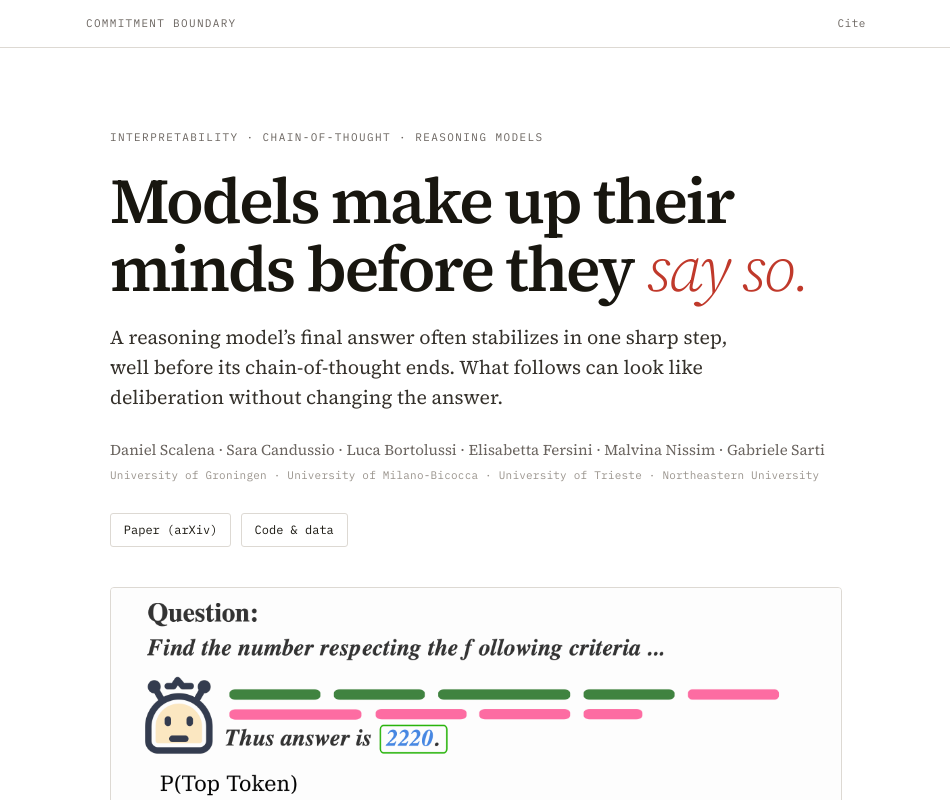
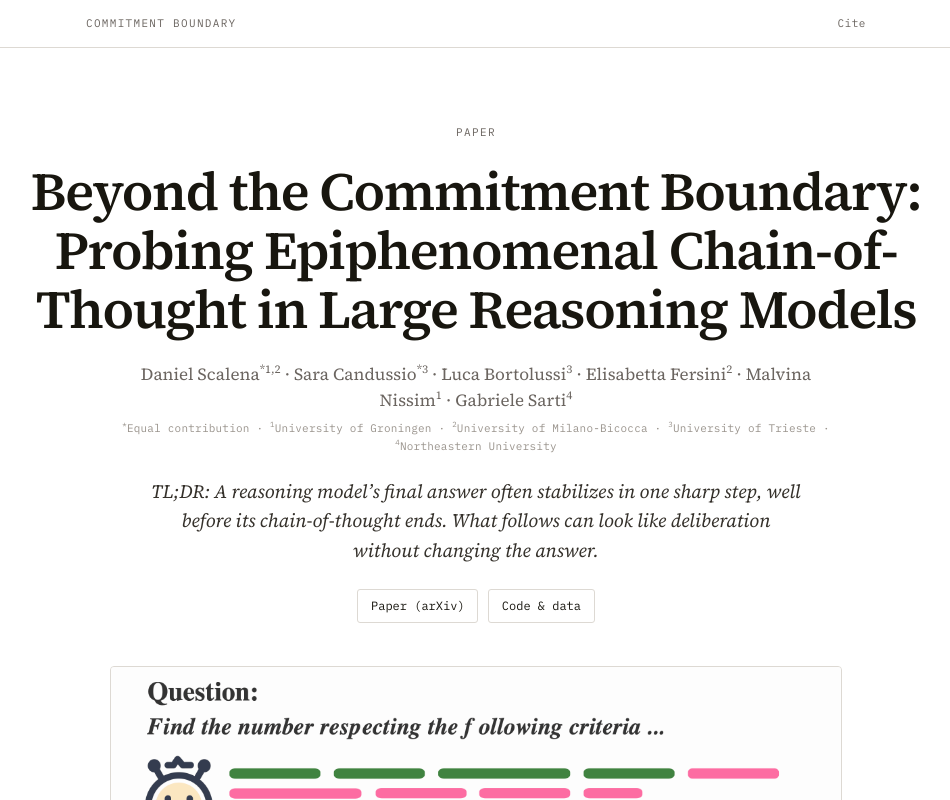
Before and after one commit to DanielSc4/Commitment-Boundary, a plain HTML site: page website/index.html in a window 1280 px wide. Shown: the top 800 px of the page, without its empty margins (164-1114 px from the left). Drawn offline with Linux system fonts and the light colour scheme.

Commit message:
Paper header

```diff
--- a/website/index.html
+++ b/website/index.html
@@ -5,11 +5,11 @@
 <meta name="viewport" content="width=device-width, initial-scale=1.0">
 <meta name="description" content="Beyond the Commitment Boundary: large reasoning models often settle on their final answer well before their chain-of-thought ends.">
 <link rel="canonical" href="https://commitment-boundary.danielsc4.it/">
-<meta property="og:title" content="Beyond the Commitment Boundary">
+<meta property="og:title" content="Beyond the Commitment Boundary: Probing Epiphenomenal Chain-of-Thought in Large Reasoning Models">
 <meta property="og:description" content="Large reasoning models often settle on their final answer well before their chain-of-thought ends.">
 <meta property="og:url" content="https://commitment-boundary.danielsc4.it/">
 <meta property="og:type" content="website">
-<title>Beyond the Commitment Boundary</title>
+<title>Beyond the Commitment Boundary: Probing Epiphenomenal Chain-of-Thought in Large Reasoning Models</title>
 <link rel="preconnect" href="https://fonts.googleapis.com">
 <link rel="preconnect" href="https://fonts.gstatic.com" crossorigin>
 <link href="https://fonts.googleapis.com/css2?family=Source+Serif+4:ital,opsz,wght@0,8..60,300;0,8..60,400;0,8..60,600;1,8..60,300;1,8..60,400&family=IBM+Plex+Mono:wght@400;600&display=swap" rel="stylesheet">
@@ -36,14 +36,17 @@ nav{
 .nav-links a{font-size:11px;letter-spacing:.05em;text-decoration:none;color:var(--mid)}
 .nav-links a:hover{color:var(--ink)}
 .page{max-width:780px;margin:auto;padding:0 1.5rem}
-.hero{padding:5rem 0 2.5rem}
+.hero{padding:4.7rem 0 2.7rem;text-align:center}
 .eyebrow{margin:0 0 1.25rem;font-size:11px;letter-spacing:.13em;text-transform:uppercase;color:var(--mid)}
-h1{max-width:730px;margin:0 0 1.25rem;font-size:clamp(2.25rem,6.5vw,4rem);font-weight:600;line-height:1.06;letter-spacing:-.035em}
+h1{width:min(92vw,900px);margin:0 50% 1.35rem;transform:translateX(-50%);font-size:clamp(2rem,4.4vw,3.35rem);font-weight:600;line-height:1.1;letter-spacing:-.025em}
 h1 em{color:var(--red);font-weight:300}
-.dek{max-width:650px;margin:0 0 1.5rem;font-size:1.22rem;line-height:1.55;color:var(--body)}
-.authors{margin:0 0 .25rem;font-size:15px;color:var(--mid)}
-.affiliations{margin:0 0 1.8rem;font-size:11px;line-height:1.6;letter-spacing:.02em;color:var(--faint);font-family:var(--mono)}
-.pill-row{display:flex;flex-wrap:wrap;gap:.6rem}
+.dek{max-width:650px;margin:0 auto 1.5rem;font-size:1.18rem;line-height:1.55;color:var(--body)}
+.authors{max-width:690px;margin:0 auto .45rem;font-size:17px;line-height:1.55;color:var(--mid)}
+.authors a{text-decoration:none;border-bottom:1px solid transparent;transition:.15s ease}
+.authors a:hover{color:var(--blue);border-bottom-color:var(--blue)}
+.authors sup,.affiliations sup{font-size:.68em;line-height:0;vertical-align:super}
+.affiliations{max-width:720px;margin:0 auto 1.35rem;font-size:11px;line-height:1.6;letter-spacing:.02em;color:var(--faint);font-family:var(--mono)}
+.pill-row{display:flex;flex-wrap:wrap;justify-content:center;gap:.6rem}
 .pill{
   display:inline-flex;align-items:center;padding:.35rem .8rem;border:1px solid var(--rule);
   border-radius:3px;font-size:12px;text-decoration:none;transition:.15s ease
@@ -97,11 +100,18 @@ pre{margin:1.3rem 0 0;padding:1rem;overflow:auto;border:1px solid var(--rule);bo
 
 <main class="page">
   <header class="hero">
-    <p class="eyebrow">Interpretability · Chain-of-Thought · Reasoning Models</p>
-    <h1>Models make up their minds before they <em>say so.</em></h1>
-    <p class="dek">A reasoning model’s final answer often stabilizes in one sharp step, well before its chain-of-thought ends. What follows can look like deliberation without changing the answer.</p>
-    <p class="authors">Daniel Scalena · Sara Candussio · Luca Bortolussi · Elisabetta Fersini · Malvina Nissim · Gabriele Sarti</p>
-    <p class="affiliations">University of Groningen · University of Milano-Bicocca · University of Trieste · Northeastern University</p>
+    <p class="eyebrow">Paper</p>
+    <h1>Beyond the Commitment Boundary:<br>Probing Epiphenomenal Chain-of-Thought in Large Reasoning Models</h1>
+    <p class="authors">
+      <a href="https://www.danielsc4.it/">Daniel Scalena</a><sup>*1,2</sup> ·
+      <a href="https://scholar.google.com/citations?user=ktAv1wgAAAAJ&amp;hl=en">Sara Candussio</a><sup>*3</sup> ·
+      <a href="https://ai-lab.units.it/?page_id=139">Luca Bortolussi</a><sup>3</sup> ·
+      <a href="https://scholar.google.com/citations?user=7_HTCfYAAAAJ&amp;hl=en">Elisabetta Fersini</a><sup>2</sup> ·
+      <a href="https://malvinanissim.github.io/">Malvina Nissim</a><sup>1</sup> ·
+      <a href="https://gsarti.com/">Gabriele Sarti</a><sup>4</sup>
+    </p>
+    <p class="affiliations"><sup>*</sup>Equal contribution · <sup>1</sup>University of Groningen · <sup>2</sup>University of Milano-Bicocca · <sup>3</sup>University of Trieste · <sup>4</sup>Northeastern University</p>
+    <p class="dek"><em>TL;DR: A reasoning model’s final answer often stabilizes in one sharp step, well before its chain-of-thought ends. What follows can look like deliberation without changing the answer.</em></p>
     <div class="pill-row">
       <a href="https://arxiv.org/abs/2606.13603" class="pill">Paper (arXiv)</a>
       <a href="https://github.com/DanielSc4/Commitment-Boundary" class="pill">Code &amp; data</a>
```
